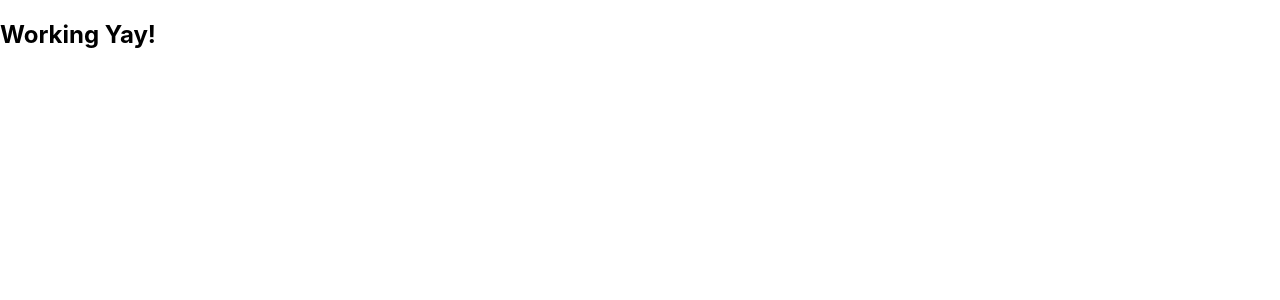
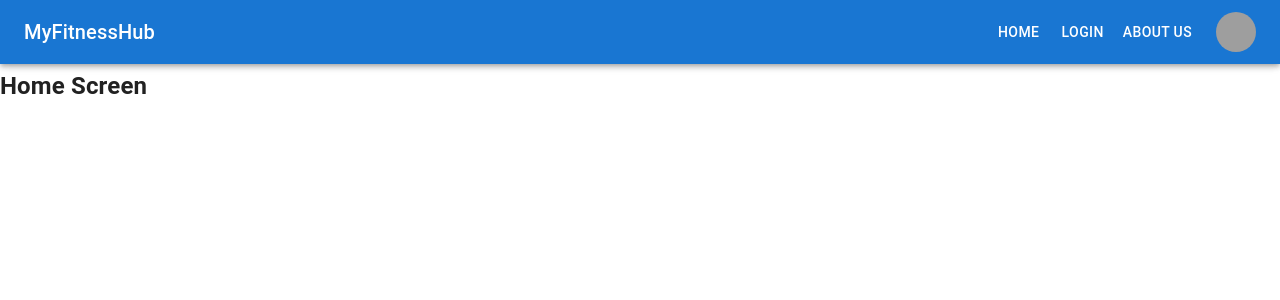
Before and after one commit to BiswarupChatt/my-fitness-hub-fe, a React (Create React App) app: page / in a window 1280 px wide. Shown: the top 300 px of the page. Built offline with nearby package versions, Linux system fonts and the light colour scheme; grey boxes are pictures that could not be loaded.

Commit message:
react router dom initialize

```diff
--- a/package.json
+++ b/package.json
@@ -3,11 +3,16 @@
   "version": "0.1.0",
   "private": true,
   "dependencies": {
+    "@emotion/react": "^11.13.0",
+    "@emotion/styled": "^11.13.0",
+    "@mui/icons-material": "^5.16.4",
+    "@mui/material": "^5.16.4",
     "@testing-library/jest-dom": "^5.17.0",
     "@testing-library/react": "^13.4.0",
     "@testing-library/user-event": "^13.5.0",
     "react": "^18.3.1",
     "react-dom": "^18.3.1",
+    "react-router-dom": "^6.25.1",
     "react-scripts": "5.0.1",
     "web-vitals": "^2.1.4"
   },
--- a/src/App.js
+++ b/src/App.js
@@ -1,9 +1,11 @@
-
+import Navbar from "./components/Navbar";
+import AppRoute from "./routes/AppRoutes";
 
 export default function App() {
   return (
     <div className="App">
-      <h2>Working Yay!</h2>
+      <Navbar/>
+      <AppRoute/>
     </div>
   );
 }
--- /dev/null
+++ b/src/components/Navbar.js
@@ -0,0 +1,128 @@
+import React, { useState } from 'react';
+import PropTypes from 'prop-types';
+import { AppBar, Box, CssBaseline, Divider, Drawer, IconButton, List, ListItem, ListItemButton, ListItemText, Toolbar, Typography, Button, Tooltip, Avatar, Menu, MenuItem } from '@mui/material';
+import MenuIcon from '@mui/icons-material/Menu';
+
+
+const navItems = ['Home', 'Login', 'About us'];
+const userSettings = ['Profile', 'Account', 'Dashboard', 'Logout'];
+
+export default function Navbar(props) {
+    const { window } = props;
+    const [mobileOpen, setMobileOpen] = useState(false);
+    const [anchorElUser, setAnchorElUser] = useState(null);
+
+    const handleDrawerToggle = () => {
+        setMobileOpen((prevState) => !prevState);
+    };
+
+    const handleToggleUserMenu = (event) => {
+        setAnchorElUser((prev) => (prev ? null : event.currentTarget));
+    };
+
+    const drawer = (
+        <Box onClick={handleDrawerToggle} sx={{ textAlign: 'center' }}>
+            <Typography variant="h6" sx={{ my: 2 }}>
+                MyFitnessHub
+            </Typography>
+            <Divider />
+            <List>
+                {navItems.map((item) => (
+                    <ListItem key={item} disablePadding>
+                        <ListItemButton sx={{ textAlign: 'center' }}>
+                            <ListItemText primary={item} />
+                        </ListItemButton>
+                    </ListItem>
+                ))}
+            </List>
+        </Box>
+    );
+
+    const container = window !== undefined ? () => window().document.body : undefined;
+
+    return (
+        <Box sx={{ display: 'flex' }}>
+            <CssBaseline />
+            <AppBar component="nav">
+                <Toolbar>
+                    <IconButton
+                        color="inherit"
+                        aria-label="open drawer"
+                        edge="start"
+                        onClick={handleDrawerToggle}
+                        sx={{ mr: 2, display: { sm: 'none' } }}
+                    >
+                        <MenuIcon />
+                    </IconButton>
+                    <Typography
+                        variant="h6"
+                        component="div"
+                        sx={{ flexGrow: 1, textAlign: { xs: 'center', sm: 'left' } }}
+                    >
+                        MyFitnessHub
+                    </Typography>
+                    <Box sx={{ display: { xs: 'none', sm: 'block' }, marginRight: 2  }}>
+                        {navItems.map((item) => (
+                            <Button key={item} sx={{ color: '#fff' }}>
+                                {item}
+                            </Button>
+                        ))}
+                    </Box>
+                    <Box sx={{ flexGrow: 0 }}>
+                        <Tooltip title="Open settings">
+                            <IconButton onClick={handleToggleUserMenu} sx={{ p: 0 }}>
+                                <Avatar alt="Remy Sharp" src="https://picsum.photos/id/64/200" />
+                            </IconButton>
+                        </Tooltip>
+                        <Menu
+                            sx={{ mt: '45px' }}
+                            id="menu-appbar"
+                            anchorEl={anchorElUser}
+                            anchorOrigin={{
+                                vertical: 'top',
+                                horizontal: 'right',
+                            }}
+                            keepMounted
+                            transformOrigin={{
+                                vertical: 'top',
+                                horizontal: 'right',
+                            }}
+                            open={Boolean(anchorElUser)}
+                            onClose={handleToggleUserMenu}
+                        >
+                            {userSettings.map((setting) => (
+                                <MenuItem key={setting} onClick={handleToggleUserMenu}>
+                                    <Typography textAlign="center">{setting}</Typography>
+                                </MenuItem>
+                            ))}
+                        </Menu>
+                    </Box>
+                </Toolbar>
+            </AppBar>
+            <nav>
+                <Drawer
+                    container={container}
+                    variant="temporary"
+                    open={mobileOpen}
+                    onClose={handleDrawerToggle}
+                    ModalProps={{
+                        keepMounted: true, // Better open performance on mobile.
+                    }}
+                    sx={{
+                        display: { xs: 'block', sm: 'none' },
+                        '& .MuiDrawer-paper': { boxSizing: 'border-box', width: '60%' },
+                    }}
+                >
+                    {drawer}
+                </Drawer>
+            </nav>
+            <Box component="main" sx={{ p: 3 }}>
+
+            </Box>
+        </Box>
+    );
+};
+
+Navbar.propTypes = {
+    window: PropTypes.func,
+};
--- a/src/index.js
+++ b/src/index.js
@@ -3,7 +3,11 @@ import ReactDOM from 'react-dom/client';
 import './index.css';
 import App from './App';
 
+import { BrowserRouter } from 'react-router-dom';
+
 const root = ReactDOM.createRoot(document.getElementById('root'));
 root.render(
-    <App />
+    <BrowserRouter>
+        <App />
+    </BrowserRouter>
 );
--- /dev/null
+++ b/src/pages/HomeScreen.js
@@ -0,0 +1,7 @@
+export default function HomeScreen(){
+    return(
+        <div>
+            <h2>Home Screen</h2>
+        </div>
+    )
+}
--- /dev/null
+++ b/src/pages/LoginScreen.js
@@ -0,0 +1,7 @@
+export default function LoginScreen() {
+    return (
+        <div>
+            <h2>Login Screen</h2>
+        </div>
+    )
+}
--- /dev/null
+++ b/src/routes/AppRoutes.js
@@ -0,0 +1,12 @@
+import { Routes, Route } from 'react-router-dom'
+import HomeScreen from '../pages/HomeScreen'
+import LoginScreen from '../pages/LoginScreen'
+
+export default function AppRoute() {
+    return (
+        <Routes>
+            <Route path='/' element={<HomeScreen />} />
+            <Route path='/login' element={<LoginScreen />} />
+        </Routes>
+    )
+}
```
Also changed, not shown: 1 other file (tests, documents, lock files or other folders).
